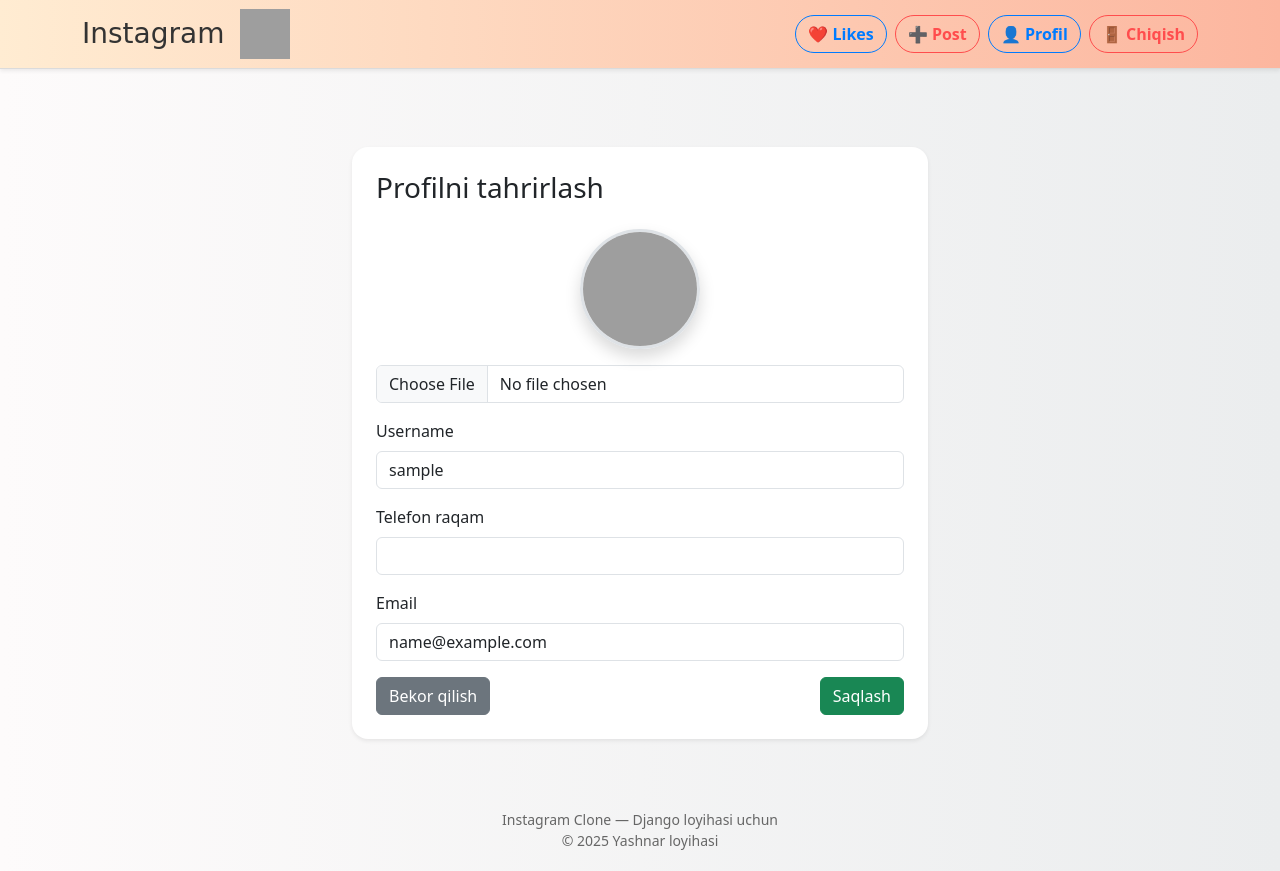
After one commit to XamzayevYashnar/instagram, a Django app: page /edit-profile/1/ in a window 1280 px wide. The commit adds this page. Run offline with Django 5.2, Linux system fonts and the light colour scheme; the visitor is signed in with stand-in values (Sample User, id 1); data comes from the database, SQL or seed files in the repository; grey boxes are pictures that could not be loaded.

Commit message:
Fix profile urls and edit_profile link

```diff
--- a/posts/urls.py
+++ b/posts/urls.py
@@ -1,19 +1,28 @@
 from django.urls import path
-from .views import home_view, like_post, like_view, delete_post, view_story, add_post, profile_view, my_videos, add_comment, following_add, followers_list, following_list, add_story
+from .views import (
+    home_view, like_post, like_view, delete_post, view_story,
+    add_post, profile_view, edit_user, my_videos, add_comment,
+    following_add, followers_list, following_list, add_story
+)
 
 urlpatterns = [
     path('', home_view, name='home'),
     path('like/<int:id>/', like_post, name="like_post"),
-    path('like_view', like_view, name='likes'),
-    path('add_post', add_post, name='add'),
-    path('profile/<str:username>/', profile_view, name='profile'),
-    path('add_coment/<int:id>', add_comment, name='add_comment'),
-    path('profile/<str:username>/', profile_view, name='profile'),
+    path('like_view/', like_view, name='likes'),
+    path('add_post/', add_post, name='add'),
+
+    path('profile/<str:user_id>/', profile_view, name='profile'),
+
+    path('add_comment/<int:id>/', add_comment, name='add_comment'),
     path('followers/<int:user_id>/', followers_list, name='followers_list'),
     path('following/<int:user_id>/', following_list, name='following_list'),
+
     path('add_story/', add_story, name='add_story'),
     path('story/<int:story_id>/', view_story, name='view_story'),
+
     path('my-videos/<int:id>/', my_videos, name='my_videos'),
     path('delete-post/<int:post_id>/', delete_post, name='delete_post'),
-    path('following/add/<int:user_id>/', following_add, name='following_add')
-    ]
+    path('following/add/<int:user_id>/', following_add, name='following_add'),
+
+    path("edit-profile/<int:user_id>/", edit_user, name="edit_profile"),
+]
--- a/posts/views.py
+++ b/posts/views.py
@@ -4,6 +4,7 @@ from django.contrib.auth.decorators import login_required
 from django.utils import timezone
 from datetime import timedelta
 from django.db.models import Exists, OuterRef
+from django.contrib import messages
 
 
 # 🏠 Home
@@ -66,8 +67,8 @@ def add_post(request):
 
 # 👤 Profil
 @login_required
-def profile_view(request, username):
-    user_profile = get_object_or_404(CustomUser, username=username)
+def profile_view(request, user_id):
+    user_profile = get_object_or_404(CustomUser, id=user_id)
     user_posts = Post.objects.filter(user=user_profile)
 
     followers_count = Follower.objects.filter(kumir=user_profile).count()
@@ -179,3 +180,21 @@ def delete_post(request, post_id):
     post = get_object_or_404(Post, id=post_id, user=request.user)
     post.delete()
     return redirect('my_videos', id=request.user.id)
+
+@login_required
+def edit_user(request, user_id):
+    user = get_object_or_404(CustomUser, id=user_id)
+
+    if request.method == "POST":
+        user.username = request.POST.get("username")
+        user.email = request.POST.get("email")
+        user.phone_number = request.POST.get("phone_number")
+
+        avatar = request.FILES.get("avatar")
+        if avatar:
+            user.avatar = avatar
+
+        user.save()
+        return redirect("profile", request.user.id)
+
+    return render(request, "edit_profile.html", {"user": user})
--- /dev/null
+++ b/templates/edit_profile.html
@@ -0,0 +1,52 @@
+{% extends "base.html" %}
+{% block title %}Profilni tahrirlash{% endblock %}
+
+{% block content %}
+<div class="container mt-5" style="max-width: 600px;">
+    <div class="card shadow-sm border-0 rounded-4 p-4">
+        <h3 class="mb-4">Profilni tahrirlash</h3>
+
+        <form method="post" enctype="multipart/form-data">
+            {% csrf_token %}
+
+            <!-- Avatar -->
+            <div class="mb-3 text-center">
+                <img src="{{ user.avatar.url }}"
+                     class="rounded-circle shadow mb-2"
+                     width="120" height="120"
+                     style="object-fit: cover; border: 3px solid #dee2e6;">
+                <input type="file" name="avatar" class="form-control mt-2">
+            </div>
+            <!-- Username -->
+            <div class="mb-3">
+                <label for="username" class="form-label">Username</label>
+                <input type="text" name="username" id="username"
+                       class="form-control"
+                       value="{{ user.username }}">
+            </div>
+
+            <!-- Telefon -->
+            <div class="mb-3">
+                <label for="phone_number" class="form-label">Telefon raqam</label>
+                <input type="text" name="phone_number" id="phone_number"
+                       class="form-control"
+                       value="{{ user.phone_number }}">
+            </div>
+
+            <!-- Email -->
+            <div class="mb-3">
+                <label for="email" class="form-label">Email</label>
+                <input type="email" name="email" id="email"
+                       class="form-control"
+                       value="{{ user.email }}">
+            </div>
+
+            <!-- Saqlash tugmasi -->
+            <div class="d-flex justify-content-between">
+                <a href="{% url 'profile' user.id %}" class="btn btn-secondary">Bekor qilish</a>
+                <button type="submit" class="btn btn-success">Saqlash</button>
+            </div>
+        </form>
+    </div>
+</div>
+{% endblock %}
```
Also changed, not shown: templates/profile.html (+7 -0 lines).
